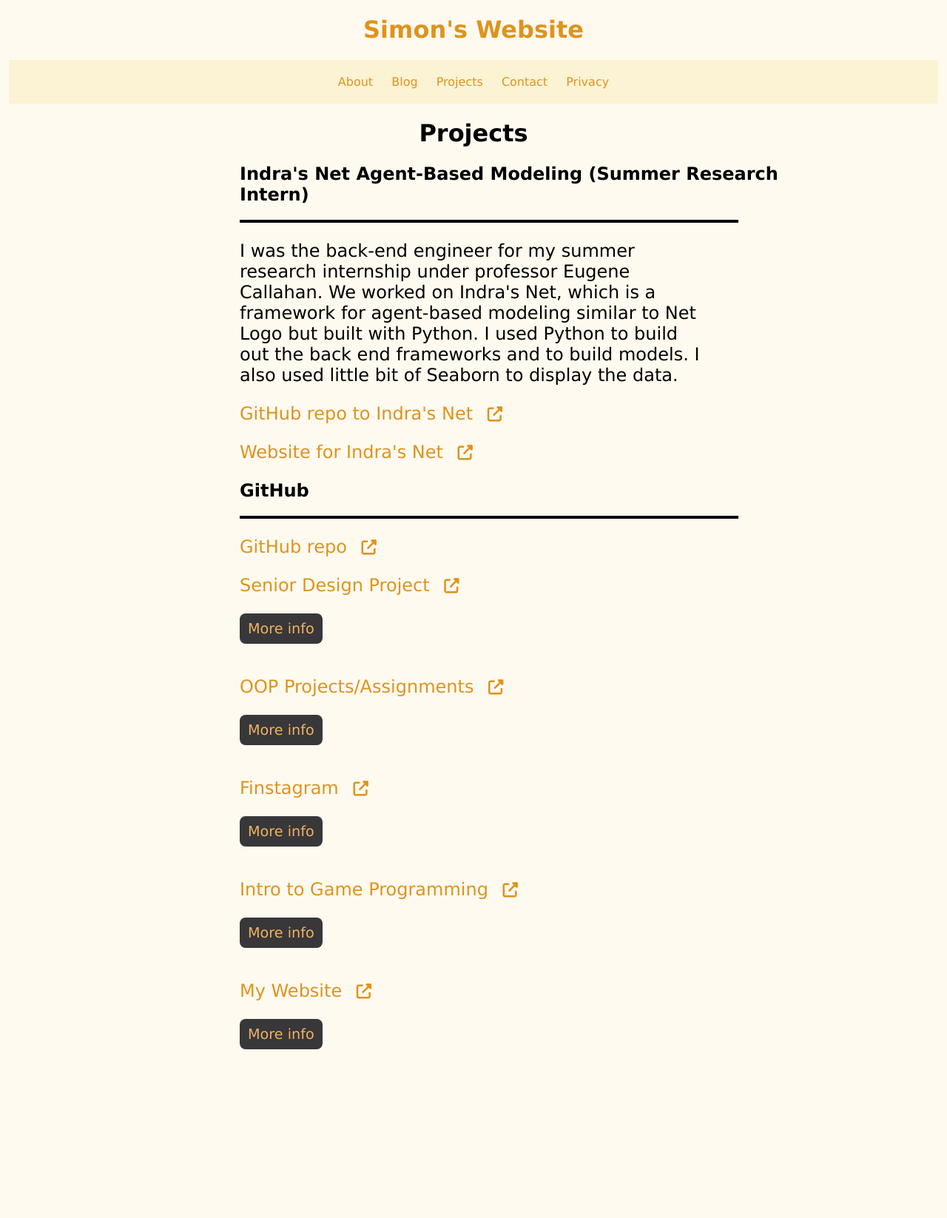
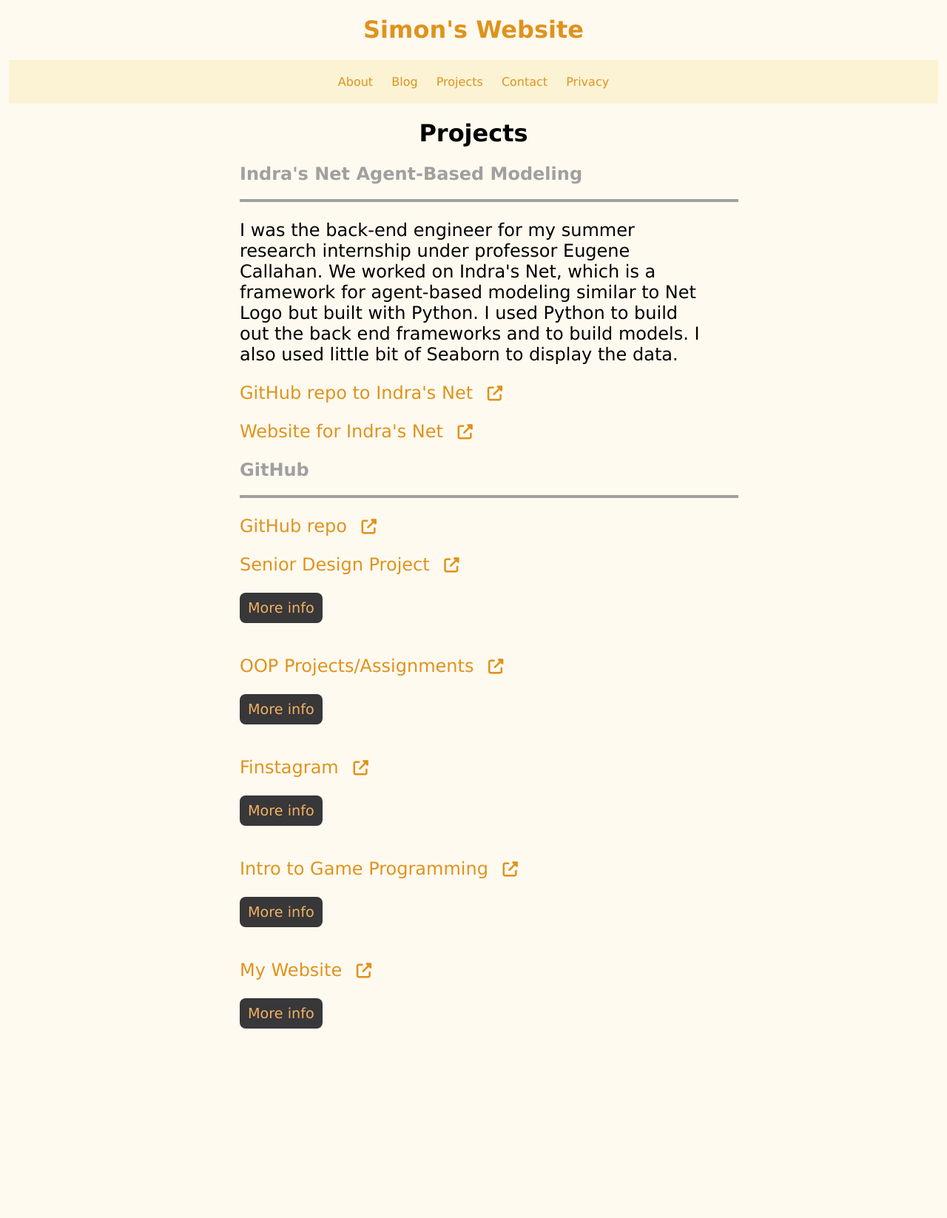
Before and after one commit to simon0h/simon0h.github.io, a Jekyll site: the page built from projects/index.html, in a window 1280 px wide. Shown: the whole page at 74% size. Built offline with Jekyll 4.4.1, drawn with Linux system fonts in a browser that asks for light colours; nearby versions of some CDN libraries; after the commit the page ends 1618 px from its top, so only the background shows below that.

Commit message:
Color fixes
- Changed the color of <h1> and <hr> to make them easier to differentiate from <p>

```diff
--- a/about/index.html
+++ b/about/index.html
@@ -11,7 +11,7 @@ title: About
 <body>
 	<h2> About me </h2>
 	<hr>
-	<p> Hello there! My name is Simon Oh and I graduated NYU Tandon with a BS in CS May 2021.</p>
+	<p> 👋🏻 My name is Simon Oh and I graduated NYU Tandon with a BS in CS May 2021.</p>
 
 	<h2> About this website </h2>
 	<hr>
--- a/css/style.css
+++ b/css/style.css
@@ -23,13 +23,14 @@ h1 {
 }
 
 h2 {
+	color: #A0A0A0;
 	margin-left: 25%;
 	text-align: left;
 	width: 60%;
 }
 
 hr {
-	border: 2px solid black;
+	border: 2px solid #A0A0A0;
 	width: 53%;
 	margin-left: 25%;
 	margin-top: 2px;
@@ -135,13 +136,14 @@ ul {
 	}
 
 	h2 {
+		color: #B0B0B0;
 		margin-left: 25%;
 		text-align: left;
 		width: 60%;
 	}
 
 	hr {
-		border: 2px solid white;
+		border: 2px solid #B0B0B0;
 		width: 53%;
 		margin-left: 25%;
 		margin-top: 2px;
--- a/projects/index.html
+++ b/projects/index.html
@@ -9,7 +9,7 @@ title: Projects
 <h1> Projects </h1>
 
 <body>
-	<h2> Indra's Net Agent-Based Modeling (Summer Research Intern) </h2>
+	<h2> Indra's Net Agent-Based Modeling </h2>
 	<hr>
 	<p> I was the back-end engineer for my summer research internship under professor Eugene Callahan. We worked on Indra's Net, which is a framework for agent-based modeling similar to Net Logo but built with Python. I used Python to build out the back end frameworks and to build models. I also used little bit of Seaborn to display the data.</p>
 
```
